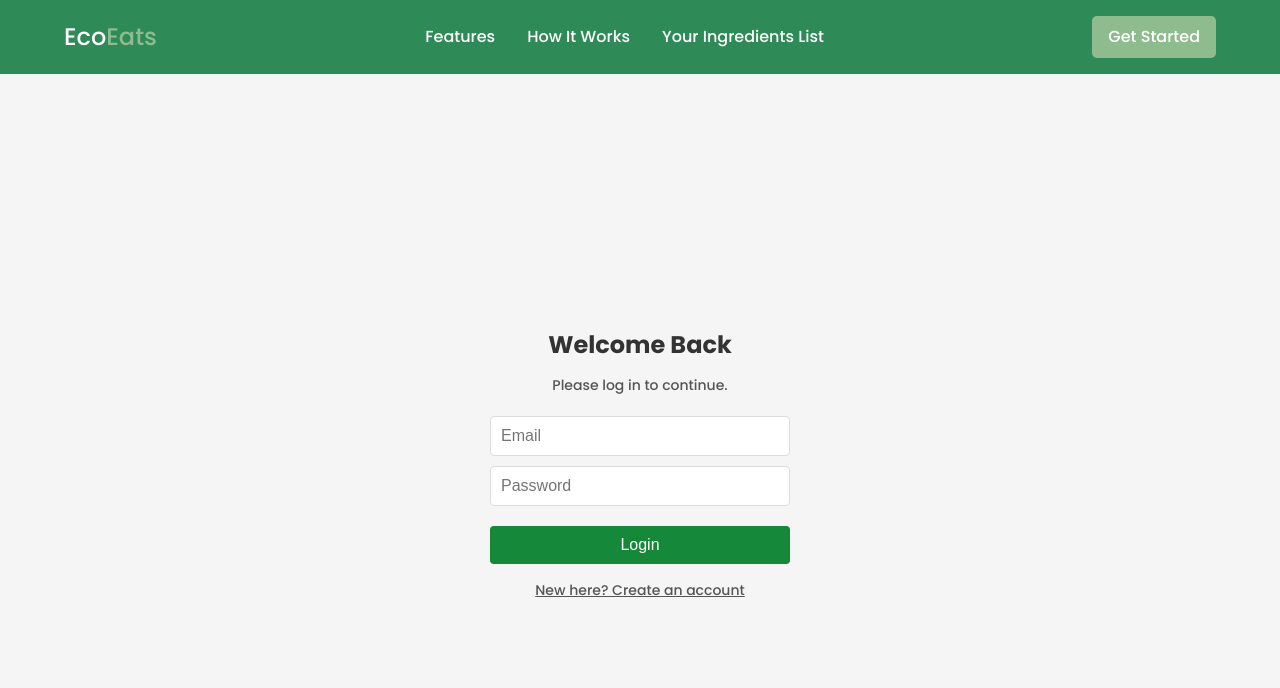
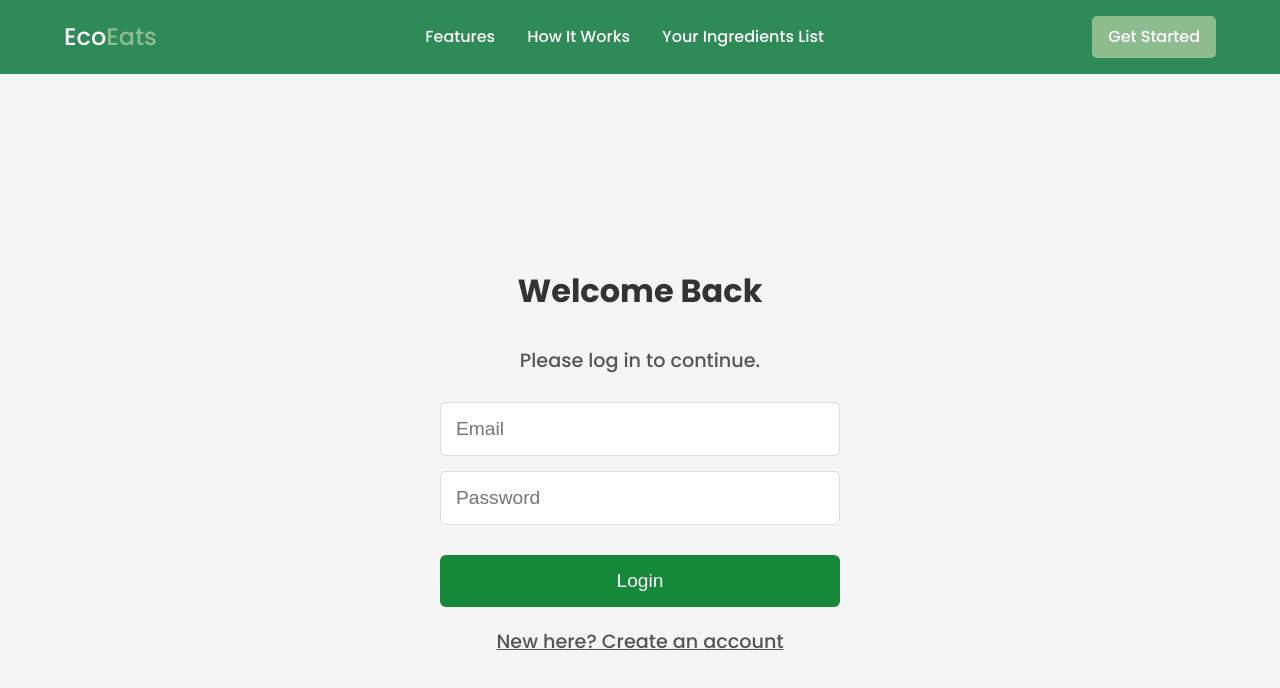
Before and after one commit to insiya2414/EcoEats, a React (Create React App) app in the folder ecoeats/: page /login in a window 1280 px wide. Shown: the top 688 px of the page. Built offline with nearby package versions, Linux system fonts and the light colour scheme.

Commit message:
upscaled login ui

```diff
--- a/ecoeats/src/styles.css
+++ b/ecoeats/src/styles.css
@@ -232,36 +232,7 @@ body {
     margin: 1rem 0;
   }
 }
-.login-container {
-  display: flex;
-  flex-direction: column;
-  align-items: center;
-  justify-content: center;
-  height: 100vh;
-  background-color: #f5f5f5;
-}
-
-.login-container h2 {
-  margin-bottom: 20px;
-}
-
-.login-container form {
-  display: flex;
-  flex-direction: column;
-  width: 300px;
-}
-
-.login-container input {
-  margin-bottom: 10px;
-  padding: 10px;
-  font-size: 16px;
-}
-
-.login-container button {
-  padding: 10px;
-  font-size: 16px;
-  cursor: pointer;
-}
+.login-container,
 .auth-container {
   display: flex;
   flex-direction: column;
@@ -271,44 +242,49 @@ body {
   background-color: #f5f5f5;
 }
 
+.login-container h2,
 .auth-container h2 {
-  margin-bottom: 10px;
+  margin-bottom: 30px;
+  font-size: 2rem;
 }
 
 .auth-container p {
-  margin-bottom: 20px;
-  font-size: 14px;
+  margin-bottom: 25px;
+  font-size: 1.2rem;
   color: #555;
 }
 
+.login-container form,
 .auth-container form {
   display: flex;
   flex-direction: column;
-  width: 300px;
+  width: 400px;
 }
 
+.login-container input,
 .auth-container input {
-  margin-bottom: 10px;
-  padding: 10px;
-  font-size: 16px;
+  margin-bottom: 15px;
+  padding: 15px;
+  font-size: 1.2rem;
   border: 1px solid #ddd;
-  border-radius: 4px;
+  border-radius: 6px;
 }
 
+.login-container button,
 .auth-container button {
-  padding: 10px;
-  font-size: 16px;
+  padding: 15px;
+  font-size: 1.2rem;
   cursor: pointer;
   background-color: #158839;
   color: #fff;
   border: none;
-  border-radius: 4px;
-  margin-top: 10px;
+  border-radius: 6px;
+  margin-top: 15px;
 }
 
 .toggle-link {
-  margin-top: 15px;
-  font-size: 14px;
+  margin-top: 20px;
+  font-size: 1.2rem;
   color: #007BFF;
   cursor: pointer;
   text-decoration: underline;
```
